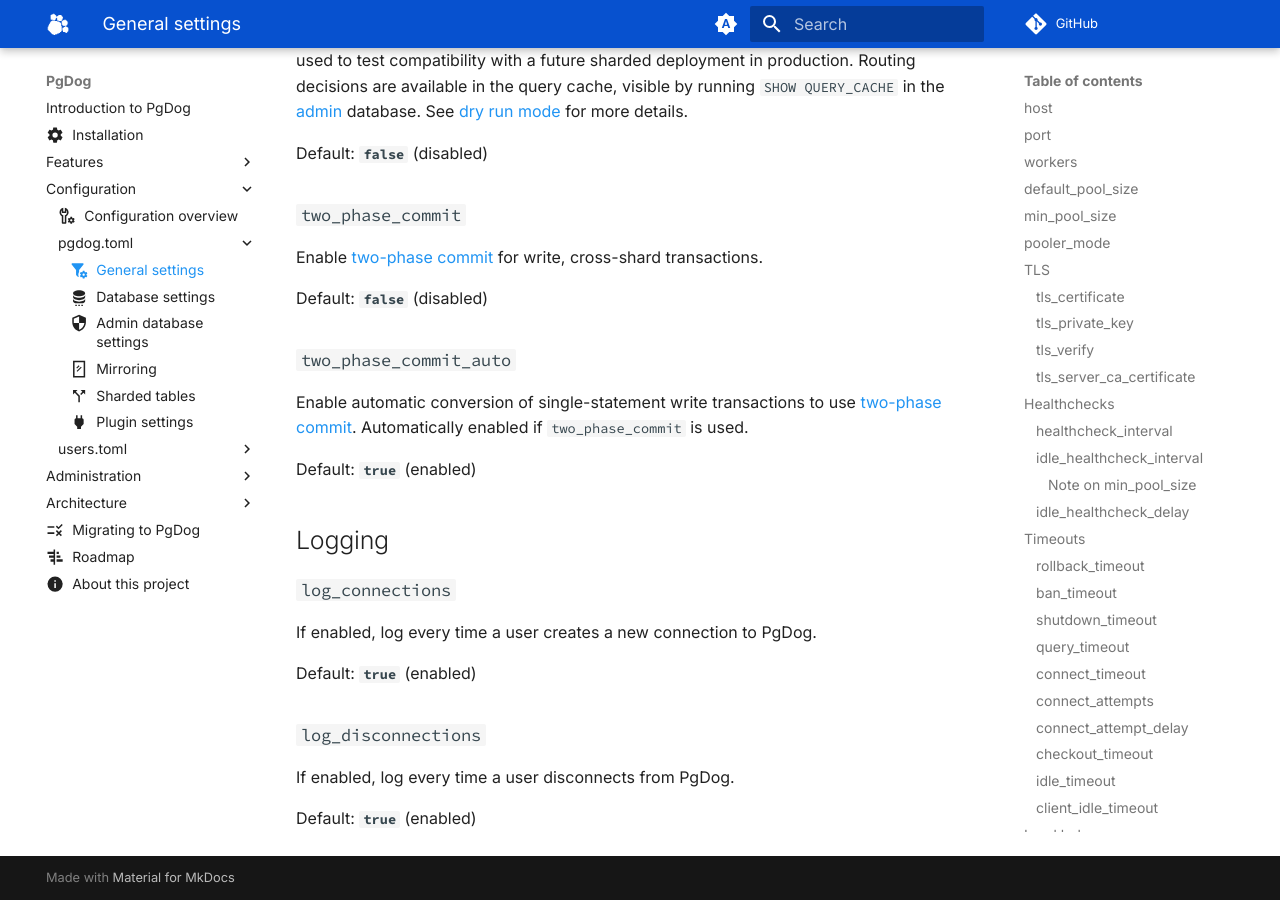
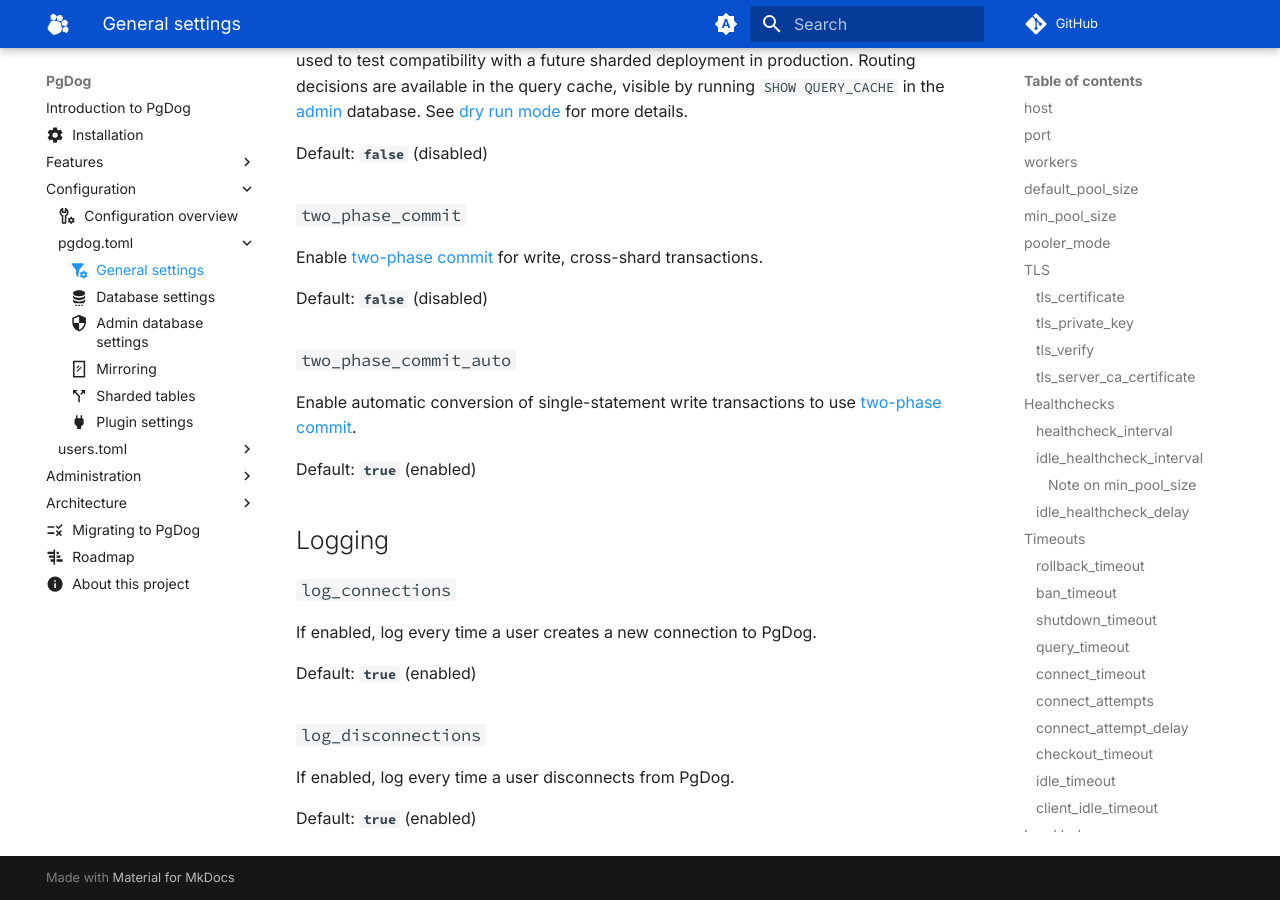
Before and after one commit to pgdogdev/docs, an MkDocs documentation site: the page built from docs/configuration/pgdog.toml/general.md, in a window 1280 px wide and 900 px high, scrolled down 9010 px. Built offline with MkDocs 1.6.1 and Material for MkDocs 9.7.7, drawn with Linux system fonts in a browser that asks for light colours; comment, search, counter and statistics services are not loaded.

Commit message:
Fix automatic note

```diff
--- a/docs/configuration/pgdog.toml/general.md
+++ b/docs/configuration/pgdog.toml/general.md
@@ -336,7 +336,7 @@
 
 ### `two_phase_commit_auto`
 
-Enable automatic conversion of single-statement write transactions to use [two-phase commit](../../features/sharding/2pc.md). Automatically enabled if `two_phase_commit` is used.
+Enable automatic conversion of single-statement write transactions to use [two-phase commit](../../features/sharding/2pc.md).
 
 Default: **`true`** (enabled)
 
```
